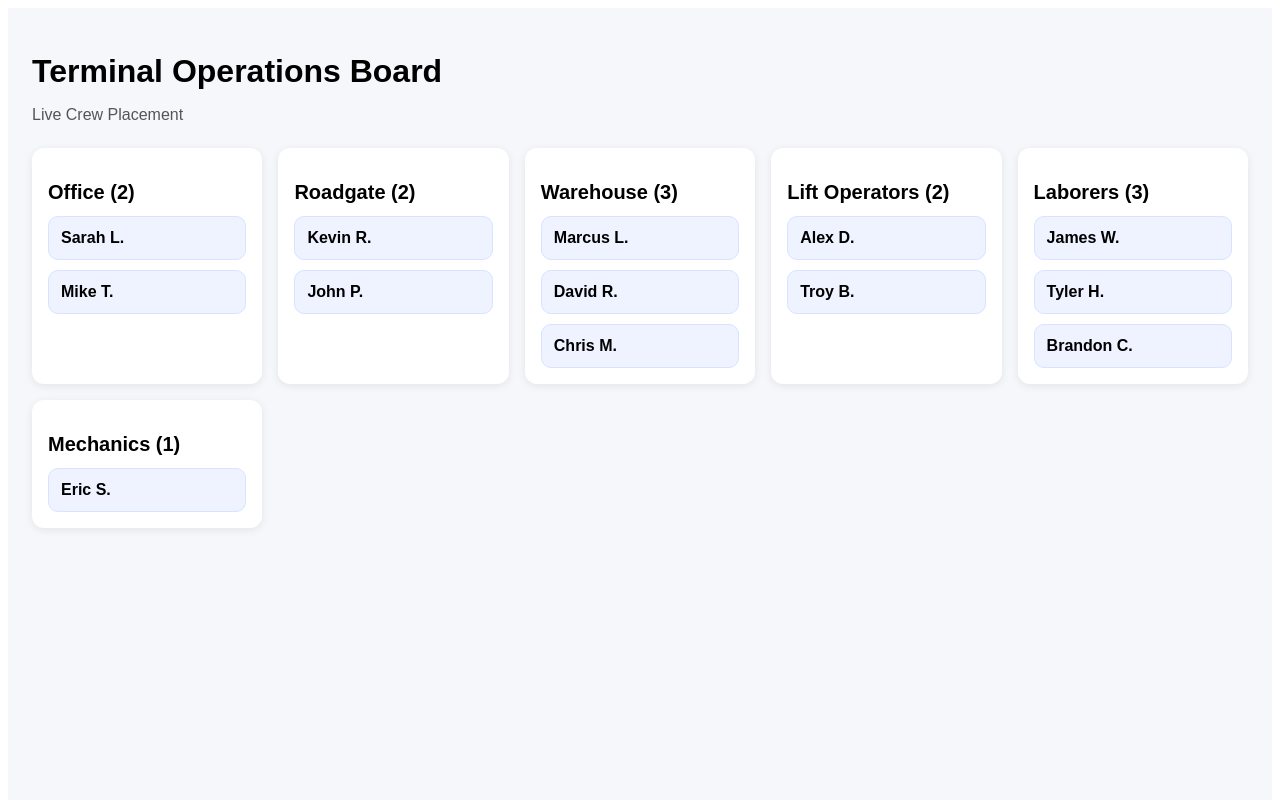
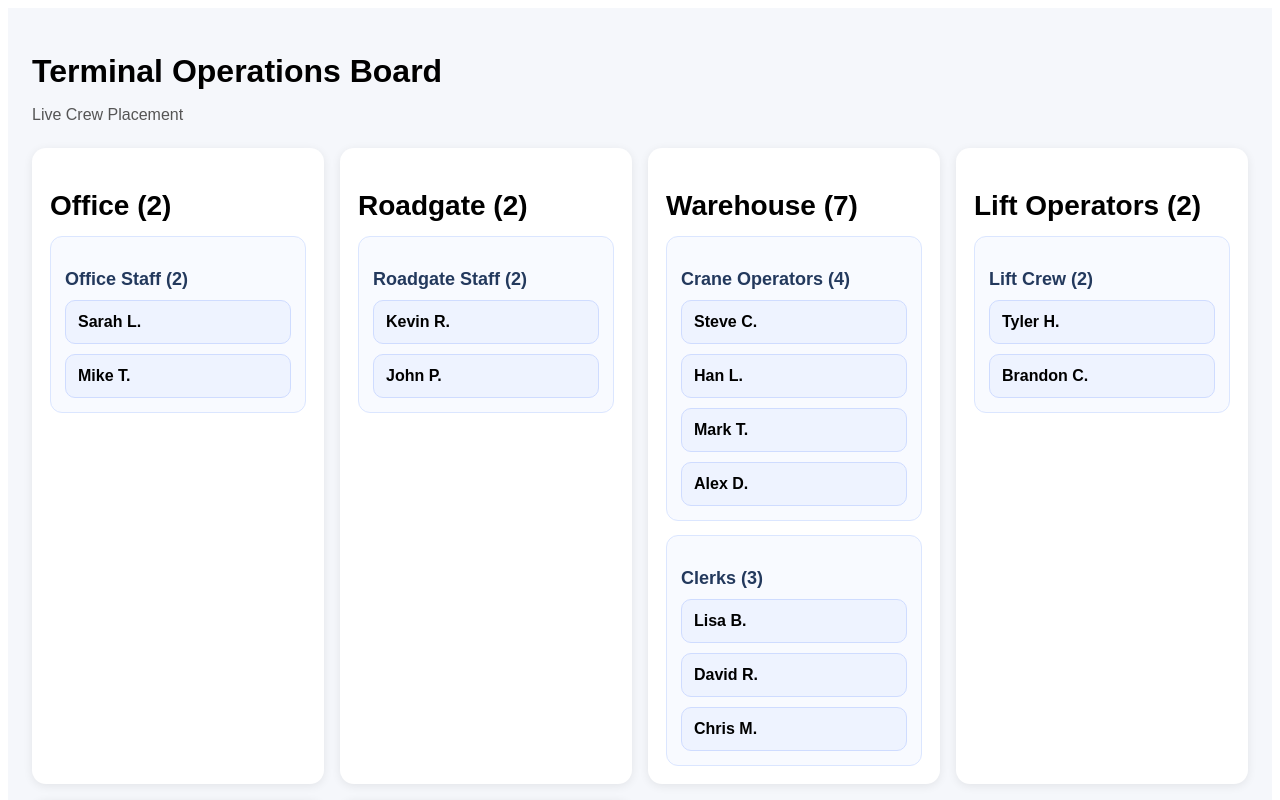
Before and after one commit to jumboslice09/terminal-operations-board, a Next.js app: page /manager in a window 1280 px wide. Shown: the top 800 px of the page. Built offline with nearby package versions, Linux system fonts and the light colour scheme.

Commit message:
Update page.tsx

```diff
--- a/app/manager/page.tsx
+++ b/app/manager/page.tsx
@@ -1,68 +1,134 @@
 const groups = [
   {
     name: "Office",
+    subgroups: [
+      {
+        name: "Office Staff",
         workers: ["Sarah L.", "Mike T."]
+      }
+    ]
   },
   {
     name: "Roadgate",
+    subgroups: [
+      {
+        name: "Roadgate Staff",
         workers: ["Kevin R.", "John P."]
+      }
+    ]
   },
   {
     name: "Warehouse",
-    workers: ["Marcus L.", "David R.", "Chris M."]
+    subgroups: [
+      {
+        name: "Crane Operators",
+        workers: ["Steve C.", "Han L.", "Mark T.", "Alex D."]
+      },
+      {
+        name: "Clerks",
+        workers: ["Lisa B.", "David R.", "Chris M."]
+      }
+    ]
   },
   {
     name: "Lift Operators",
-    workers: ["Alex D.", "Troy B."]
+    subgroups: [
+      {
+        name: "Lift Crew",
+        workers: ["Tyler H.", "Brandon C."]
+      }
+    ]
   },
   {
     name: "Laborers",
-    workers: ["James W.", "Tyler H.", "Brandon C."]
+    subgroups: [
+      {
+        name: "Labor Crew",
+        workers: ["James W.", "Marcus L.", "Troy B."]
+      }
+    ]
   },
   {
     name: "Mechanics",
+    subgroups: [
+      {
+        name: "Shop Mechanics",
         workers: ["Eric S."]
+      }
+    ]
   }
 ];
 
 export default function ManagerPage() {
   return (
-    <main style={{ padding: 24, fontFamily: "Arial", background: "#f5f7fb", minHeight: "100vh" }}>
+    <main
+      style={{
+        padding: 24,
+        fontFamily: "Arial, sans-serif",
+        background: "#f5f7fb",
+        minHeight: "100vh"
+      }}
+    >
       <h1 style={{ fontSize: 32, marginBottom: 8 }}>Terminal Operations Board</h1>
-      <p style={{ color: "#555", marginBottom: 24 }}>
-        Live Crew Placement
-      </p>
+      <p style={{ color: "#555", marginBottom: 24 }}>Live Crew Placement</p>
 
       <div
         style={{
           display: "grid",
-          gridTemplateColumns: "repeat(auto-fit, minmax(220px, 1fr))",
+          gridTemplateColumns: "repeat(auto-fit, minmax(280px, 1fr))",
           gap: 16
         }}
       >
-        {groups.map((group) => (
+        {groups.map((group) => {
+          const totalWorkers = group.subgroups.reduce(
+            (sum, subgroup) => sum + subgroup.workers.length,
+            0
+          );
+
+          return (
             <div
               key={group.name}
               style={{
                 background: "white",
-              borderRadius: 12,
-              padding: 16,
-              boxShadow: "0 2px 8px rgba(0,0,0,0.08)"
+                borderRadius: 14,
+                padding: 18,
+                boxShadow: "0 2px 10px rgba(0,0,0,0.08)"
               }}
             >
-            <h2 style={{ fontSize: 20, marginBottom: 12 }}>
-              {group.name} ({group.workers.length})
+              <h2 style={{ fontSize: 28, marginBottom: 14 }}>
+                {group.name} ({totalWorkers})
               </h2>
 
+              <div style={{ display: "grid", gap: 14 }}>
+                {group.subgroups.map((subgroup) => (
+                  <div
+                    key={subgroup.name}
+                    style={{
+                      background: "#f8faff",
+                      border: "1px solid #dbe6ff",
+                      borderRadius: 12,
+                      padding: 14
+                    }}
+                  >
+                    <h3
+                      style={{
+                        fontSize: 18,
+                        marginBottom: 10,
+                        color: "#23395d"
+                      }}
+                    >
+                      {subgroup.name} ({subgroup.workers.length})
+                    </h3>
+
                     <div style={{ display: "grid", gap: 10 }}>
-              {group.workers.map((worker) => (
+                      {subgroup.workers.map((worker) => (
                         <div
                           key={worker}
                           style={{
                             padding: 12,
                             borderRadius: 10,
                             background: "#eef3ff",
-                    border: "1px solid #d7e3ff",
+                            border: "1px solid #cfdcff",
                             fontWeight: 600
                           }}
                         >
@@ -73,6 +139,10 @@ export default function ManagerPage() {
                   </div>
                 ))}
               </div>
+            </div>
+          );
+        })}
+      </div>
     </main>
   );
 }
```
Lines whose indentation alone changed are shown as unchanged.
